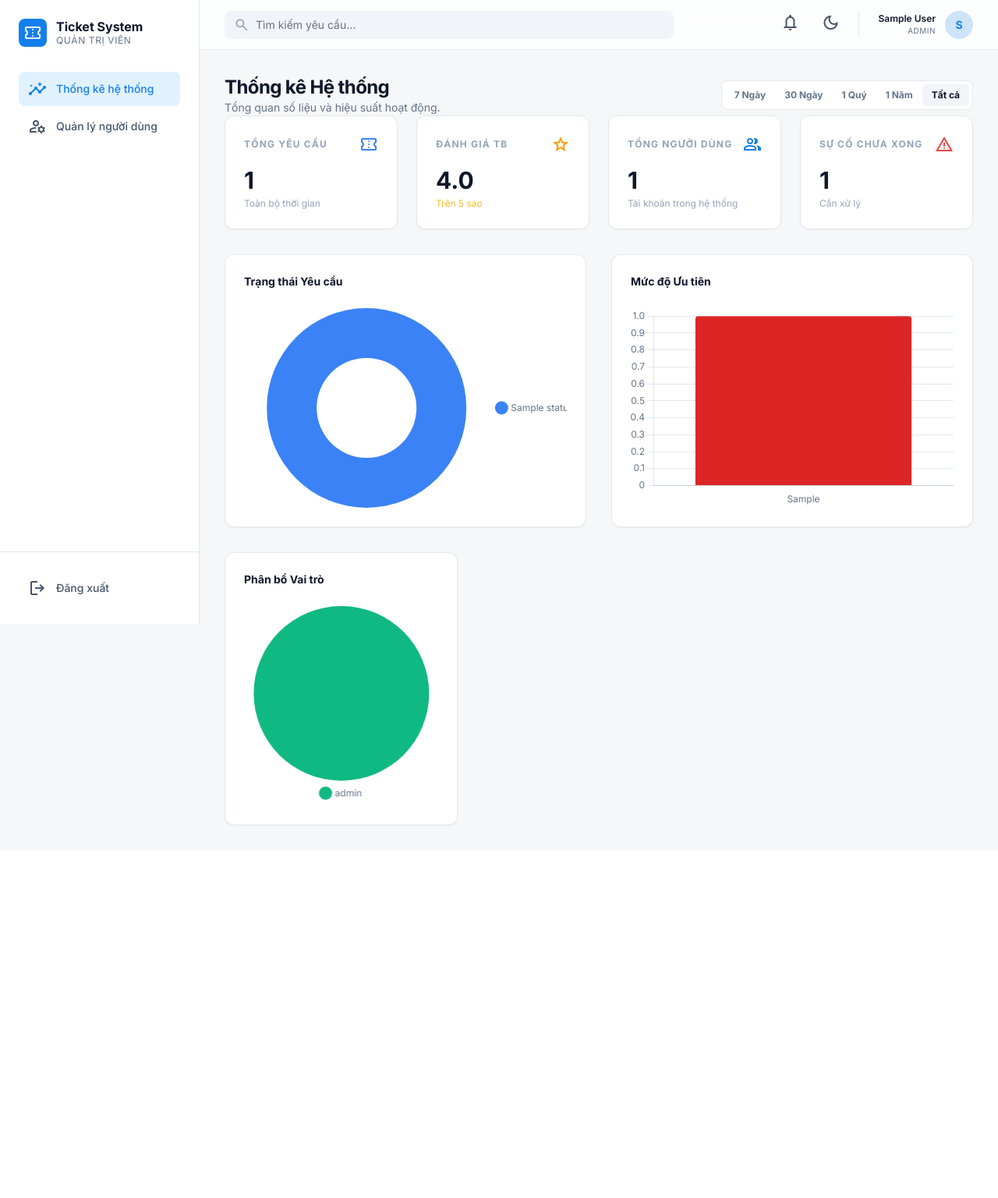
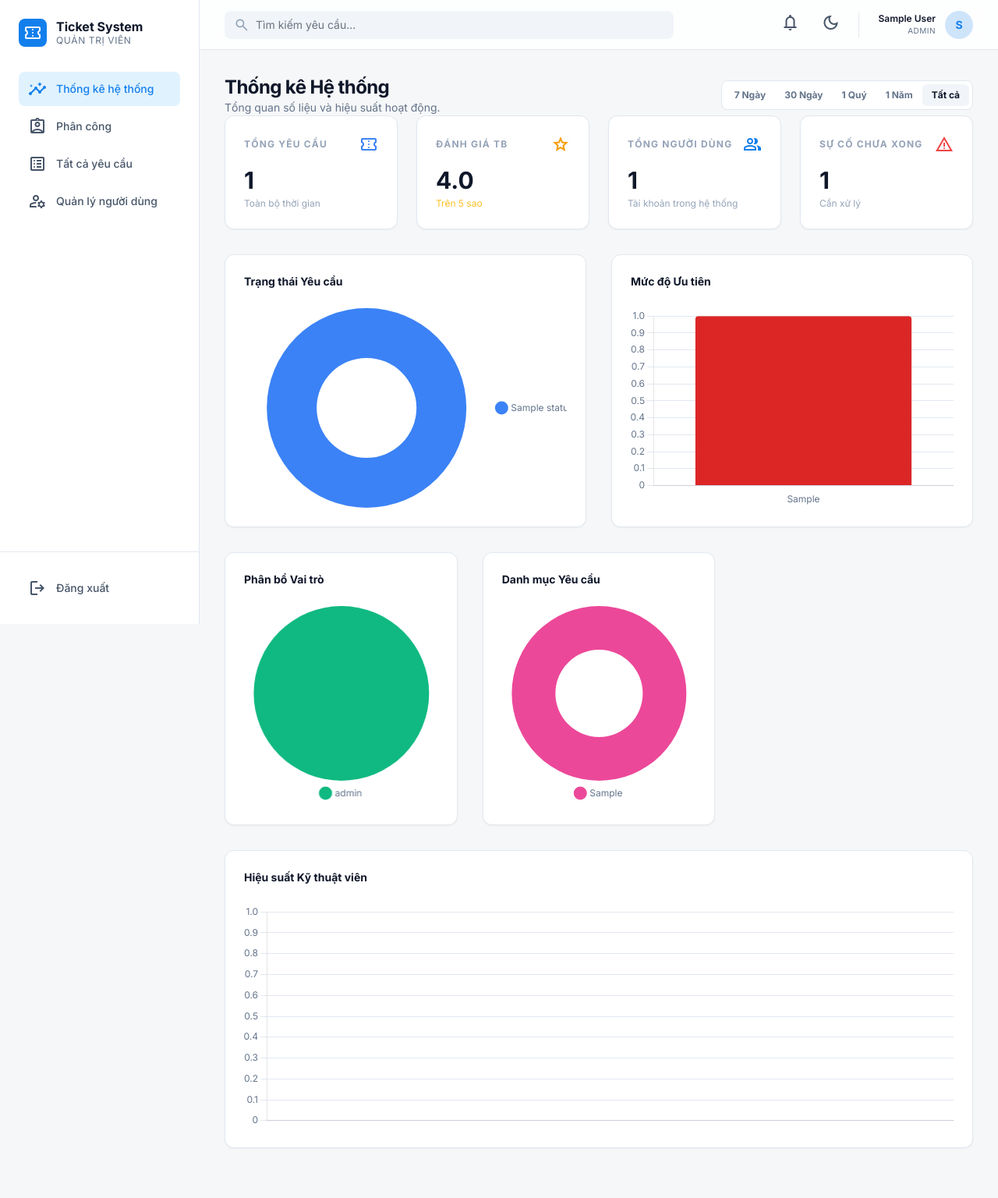
Before and after one commit to giathu012a3/IT-Ticket-Management-System-IT-TMS-, a Flask app: page /admin/dashboard in a window 1280 px wide. Shown: the whole page at 78% size. Before the commit the page ends 1059 px from the top, so only its background shows below. Run offline with Flask 3, Linux system fonts and the light colour scheme; a user stored in the database is signed in; tables that the repository leaves empty hold one stand-in row (values such as "Sample post"); some libraries are stand-ins or nearby versions.

Commit message:
grant admin all leader permissions

```diff
--- a/routes/admin.py
+++ b/routes/admin.py
@@ -63,6 +63,24 @@
     for u in users:
         role_counts[u.role] = role_counts.get(u.role, 0) + 1
 
+    # --- LEADER STATS MERGED ---
+    # 4. Tickets by Category
+    category_counts = {}
+    for t in tickets:
+        if t.category:
+            category_counts[t.category] = category_counts.get(t.category, 0) + 1
+
+    # 5. Staff Performance (Tickets assigned)
+    staff_members = User.query.filter_by(role='staff').all()
+    staff_performance = {}
+    for staff in staff_members:
+        count = Ticket.query.filter_by(assigned_to_id=staff.id).count()
+        staff_performance[staff.full_name or staff.username] = count
+
+    # 6. Resolution Stats
+    resolved_tickets = len([t for t in tickets if t.status in ['Resolved', 'Closed']])
+    completion_rate = int((resolved_tickets / total_tickets * 100)) if total_tickets > 0 else 0
+
     return render_template('admin/dashboard.html',
                          total_tickets=total_tickets,
                          avg_rating=round(avg_rating, 1),
@@ -70,7 +88,12 @@
                          status_counts=status_counts,
                          priority_counts=priority_counts,
                          role_counts=role_counts,
-                         current_range=time_range)
+                         current_range=time_range,
+                         # New Stats
+                         category_counts=category_counts,
+                         staff_performance=staff_performance,
+                         resolved_tickets=resolved_tickets,
+                         completion_rate=completion_rate)
 
 @admin_bp.route('/admin/users')
 @login_required
--- a/templates/admin/dashboard.html
+++ b/templates/admin/dashboard.html
@@ -95,7 +95,7 @@
     </div>
 </div>
 
-<div class="grid grid-cols-1 lg:grid-cols-3 gap-8">
+<div class="grid grid-cols-1 lg:grid-cols-3 gap-8 mb-8">
     <!-- User Roles Chart -->
     <div class="bg-white dark:bg-[#111418] p-6 rounded-xl border border-slate-200 dark:border-[#3b4754] shadow-sm">
         <h3 class="text-sm font-bold dark:text-white mb-6">Phân bổ Vai trò</h3>
@@ -103,17 +103,37 @@
             <canvas id="roleChart"></canvas>
         </div>
     </div>
+
+    <!-- Ticket Category Chart (New) -->
+    <div class="bg-white dark:bg-[#111418] p-6 rounded-xl border border-slate-200 dark:border-[#3b4754] shadow-sm">
+        <h3 class="text-sm font-bold dark:text-white mb-6">Danh mục Yêu cầu</h3>
+        <div class="w-full h-64 relative">
+            <canvas id="categoryChart"></canvas>
+        </div>
+    </div>
+</div>
+
+<!-- Staff Performance Chart (New) -->
+<div class="bg-white dark:bg-[#111418] p-6 rounded-xl border border-slate-200 dark:border-[#3b4754] shadow-sm mb-8">
+    <h3 class="text-sm font-bold dark:text-white mb-6">Hiệu suất Kỹ thuật viên</h3>
+    <div class="w-full h-72 relative">
+        <canvas id="staffChart"></canvas>
+    </div>
 </div>
 
 <script id="status-data" type="application/json">{{ status_counts | tojson }}</script>
 <script id="priority-data" type="application/json">{{ priority_counts | tojson }}</script>
 <script id="role-data" type="application/json">{{ role_counts | tojson }}</script>
+<script id="category-data" type="application/json">{{ category_counts | tojson }}</script>
+<script id="staff-data" type="application/json">{{ staff_performance | tojson }}</script>
 
 <script>
     // --- Data from Flask ---
     const statusData = JSON.parse(document.getElementById('status-data').textContent);
     const priorityData = JSON.parse(document.getElementById('priority-data').textContent);
     const roleData = JSON.parse(document.getElementById('role-data').textContent);
+    const categoryData = JSON.parse(document.getElementById('category-data').textContent);
+    const staffData = JSON.parse(document.getElementById('staff-data').textContent);
 
     // --- Chart Configs ---
     Chart.defaults.color = '#64748b';
@@ -187,5 +207,51 @@
             }
         }
     });
+
+    // 4. Category Chart
+    new Chart(document.getElementById('categoryChart'), {
+        type: 'doughnut',
+        data: {
+            labels: Object.keys(categoryData),
+            datasets: [{
+                data: Object.values(categoryData),
+                backgroundColor: ['#ec4899', '#f43f5e', '#8b5cf6', '#06b6d4', '#14b8a6'],
+                borderWidth: 0
+            }]
+        },
+        options: {
+            responsive: true,
+            maintainAspectRatio: false,
+            plugins: {
+                legend: { position: 'bottom', labels: { usePointStyle: true } }
+            }
+        }
+    });
+
+    // 5. Staff Chart
+    new Chart(document.getElementById('staffChart'), {
+        type: 'bar',
+        data: {
+            labels: Object.keys(staffData),
+            datasets: [{
+                label: 'Số lượng yêu cầu',
+                data: Object.values(staffData),
+                backgroundColor: '#3b82f6',
+                borderRadius: 4,
+                barThickness: 40
+            }]
+        },
+        options: {
+            responsive: true,
+            maintainAspectRatio: false,
+            scales: {
+                y: { beginAtZero: true, grid: { color: '#e2e8f0' } },
+                x: { grid: { display: false } }
+            },
+            plugins: {
+                legend: { display: false }
+            }
+        }
+    });
 </script>
 {% endblock %}
--- a/templates/base.html
+++ b/templates/base.html
@@ -118,6 +118,21 @@
                         class="material-symbols-outlined {{ 'text-primary filled' if request.endpoint == 'admin.admin_dashboard' }}">insights</span>
                     <span class="text-sm font-medium">Thống kê hệ thống</span>
                 </a>
+
+                <!-- Expanded: Leader Actions for Admin -->
+                <a href="{{ url_for('leader.assignment') }}"
+                    class="flex items-center gap-3 px-3 py-2.5 rounded-lg transition-all {{ 'active-nav group' if request.endpoint == 'leader.assignment' else 'hover:bg-slate-100 dark:hover:bg-[#283039] text-slate-600 dark:text-slate-400 dark:hover:text-white' }}">
+                    <span
+                        class="material-symbols-outlined {{ 'text-primary filled' if request.endpoint == 'leader.assignment' }}">assignment_ind</span>
+                    <span class="text-sm font-medium">Phân công</span>
+                </a>
+                <a href="{{ url_for('leader.all_tickets') }}"
+                    class="flex items-center gap-3 px-3 py-2.5 rounded-lg transition-all {{ 'active-nav group' if request.endpoint == 'leader.all_tickets' else 'hover:bg-slate-100 dark:hover:bg-[#283039] text-slate-600 dark:text-slate-400 dark:hover:text-white' }}">
+                    <span
+                        class="material-symbols-outlined {{ 'text-primary filled' if request.endpoint == 'leader.all_tickets' }}">list_alt</span>
+                    <span class="text-sm font-medium">Tất cả yêu cầu</span>
+                </a>
+
                 <a href="{{ url_for('admin.admin_users') }}"
                     class="flex items-center gap-3 px-3 py-2.5 rounded-lg transition-all {{ 'active-nav group' if request.endpoint == 'admin.admin_users' or request.endpoint == 'admin.create_user' else 'hover:bg-slate-100 dark:hover:bg-[#283039] text-slate-600 dark:text-slate-400 dark:hover:text-white' }}">
                     <span
--- a/templates/leader/assignment.html
+++ b/templates/leader/assignment.html
@@ -69,7 +69,6 @@
                     <td class="px-6 py-4 text-xs text-slate-500">
                         {{ ticket.created_at.strftime('%H:%M %d/%m') }}
                     </td>
-                    <td class="px-6 py-4">
                     <td class="px-6 py-4">
                         <form onsubmit="handleAssign(event, '{{ ticket.id }}')" class="flex gap-2">
                             <select name="staff_id" required
```
Also changed, not shown: routes/leader.py (+5 -5 lines), instance/tickets.db.
